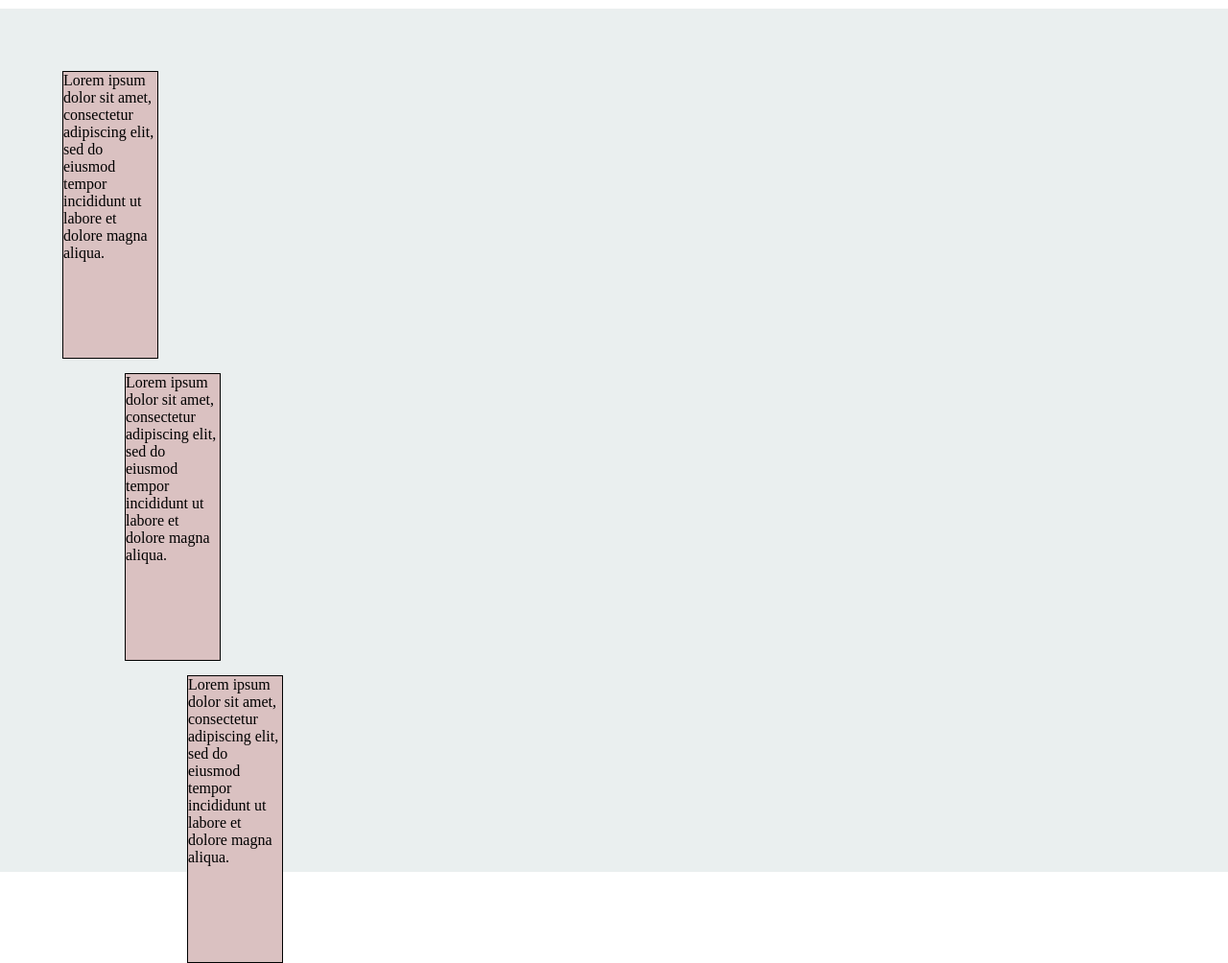
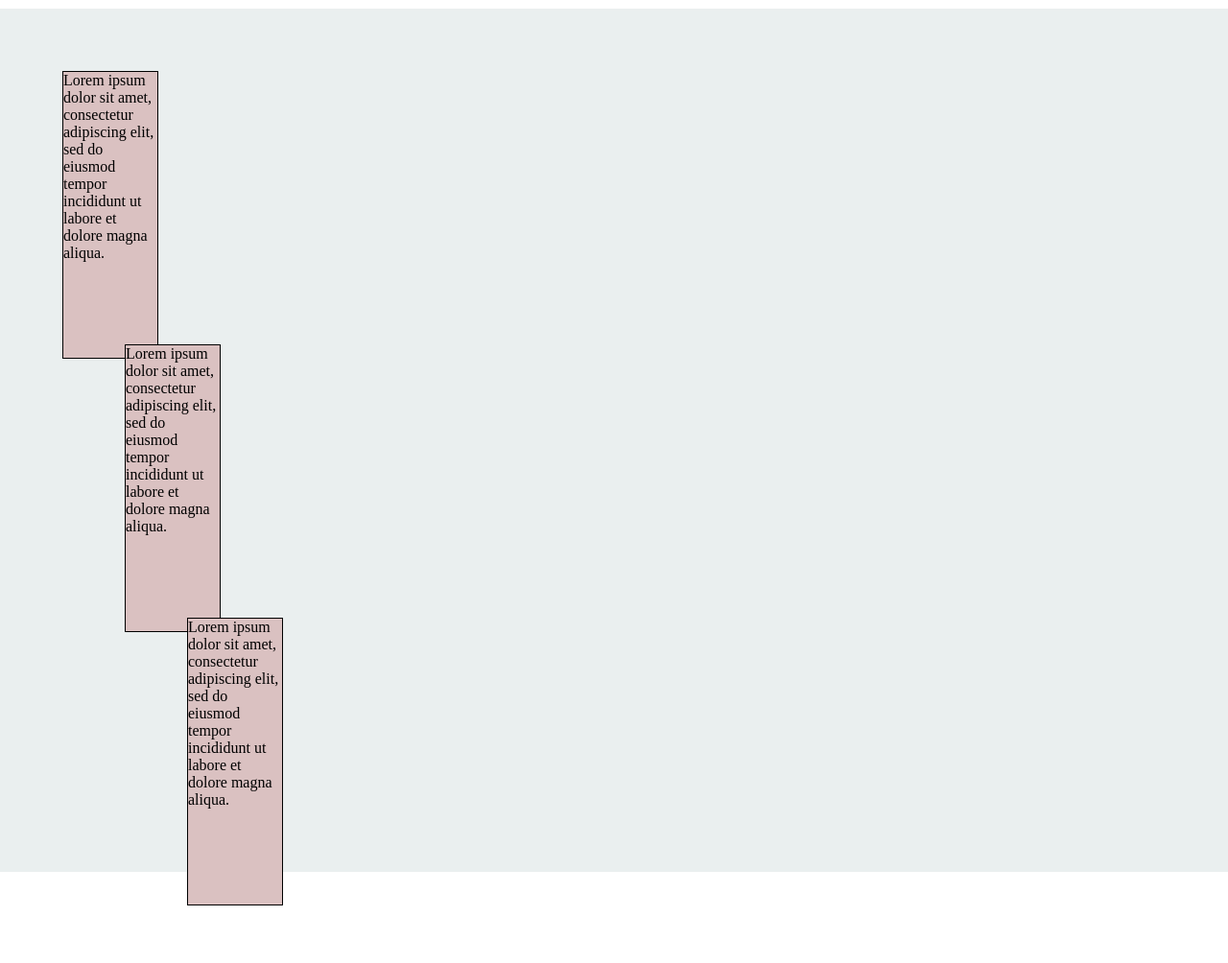
Before and after one commit to olaadebayo/Coursera-test-gh-pages, a website: page index.html in a window 1280 px wide. Shown: the part 58-1062 px from the top of the page at 96% size. After the commit the page ends 1002 px from the top, so only its background shows below. Drawn offline with Linux system fonts and the light colour scheme.

Commit message:
git commit

```diff
--- a/index.html
+++ b/index.html
@@ -38,14 +38,14 @@ p {
 }
 #p2 {
 	position:relative;
-	top: 80px;
+	top: 50px;
 	left: 130px;
 	width: 100px;
 	height: 300px;
 }
 #p3 {
 	position:relative;
-	top: 95px;
+	top: 35px;
 	left: 195px;
 	width: 100px;
 	height: 300px;
```
